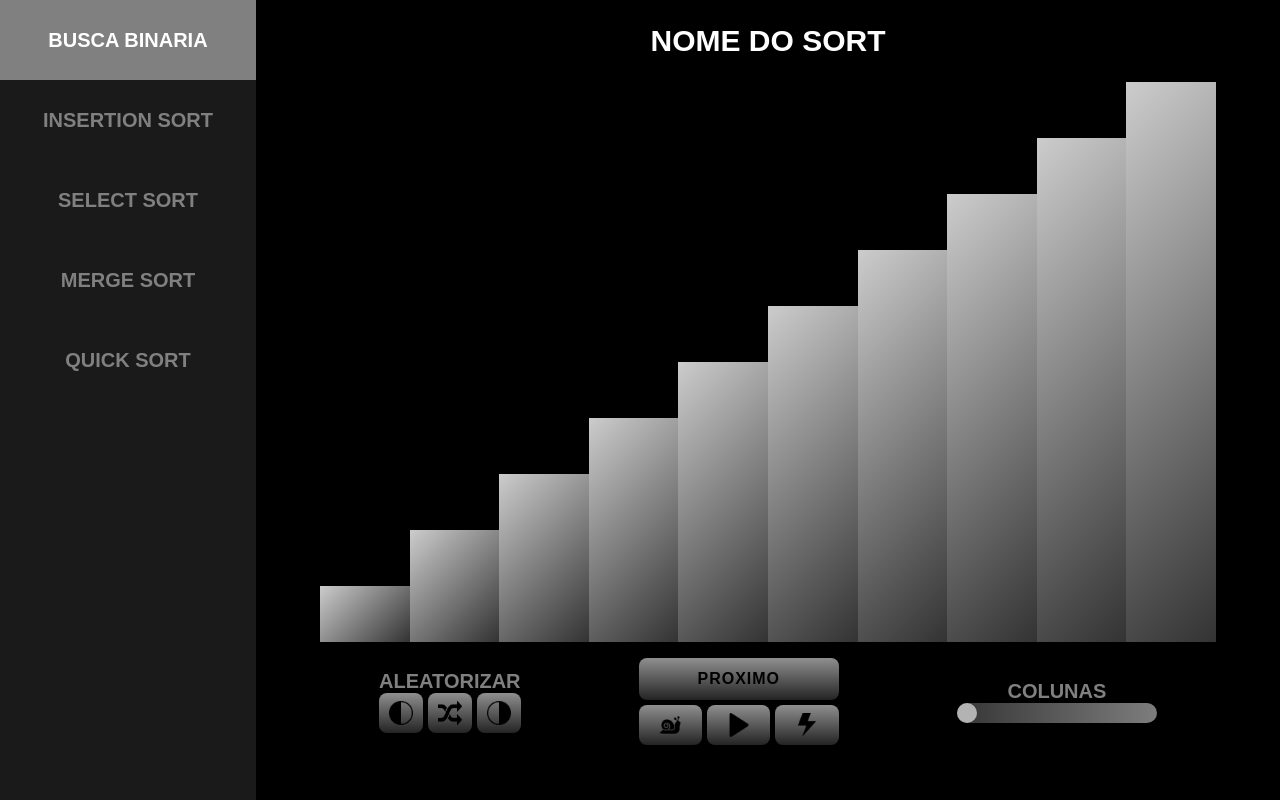
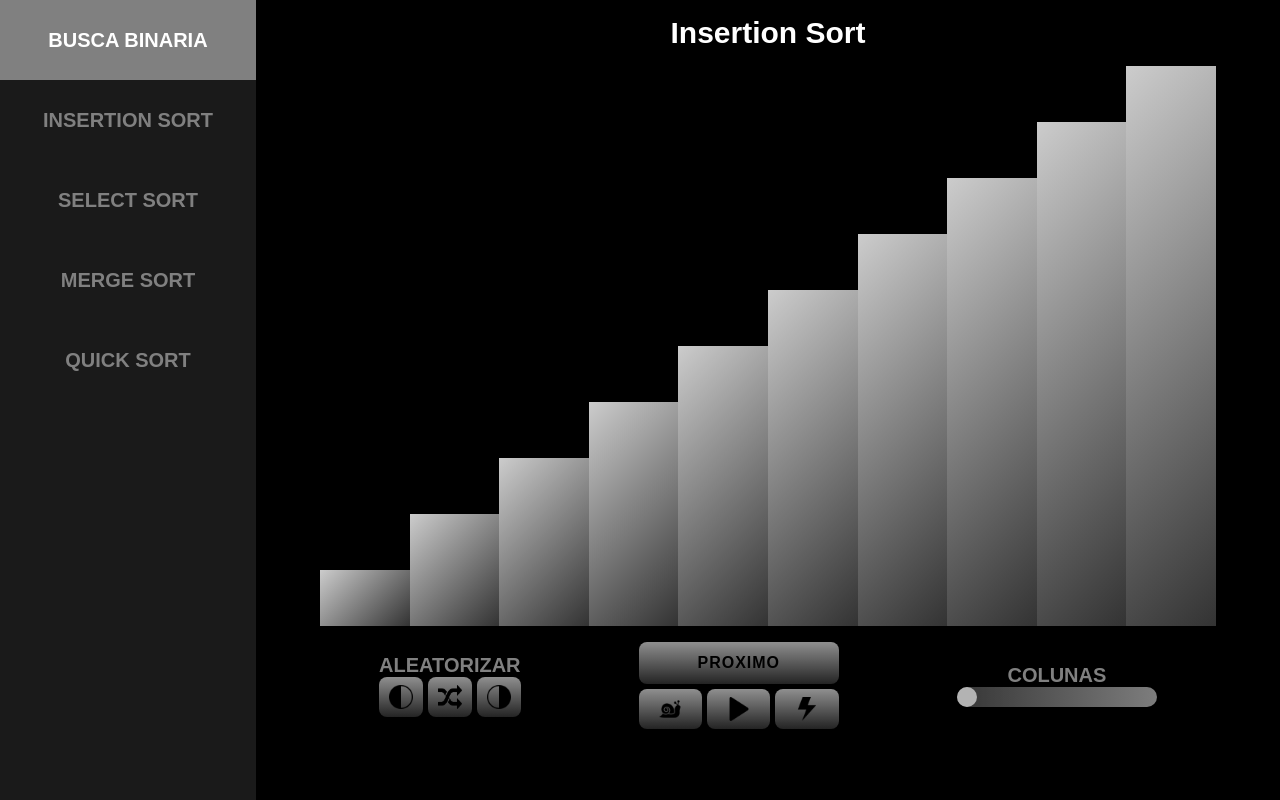
Before and after one commit to GUGOFO/Sorting-Algorithms, a React (Vite) app: page / in a window 1280 px wide. Built offline with nearby package versions, Linux system fonts and the light colour scheme.

Commit message:
Atualização no titulo

```diff
--- a/src/App.css
+++ b/src/App.css
@@ -25,6 +25,5 @@
     font-size: 30px;
     color: white;
     user-select: none;
-    margin-top: 3vh;
-    margin-bottom: 3vh;
+    margin: 2vh;
 }
--- a/src/App.jsx
+++ b/src/App.jsx
@@ -1,15 +1,18 @@
+import React, {useState} from 'react'
 import TabelaDados from './TabelaDados/TabelaDados'
 import ListaDeOpções from './ListaDeOpções/ListaDeOpções'
 import './App.css'
 
 function App() {
 
+  const [algoritmo, setAlgoritmo] = useState("Insertion Sort")
+
   return(
     <div id='paginaCompleta'>
       <ListaDeOpções/>
 
       <div id="pagina">
-        <h1 id='titulo'>NOME DO SORT</h1>
+        <h1 id='titulo' >{algoritmo}</h1>
         <TabelaDados/>
       </div>
 
```
